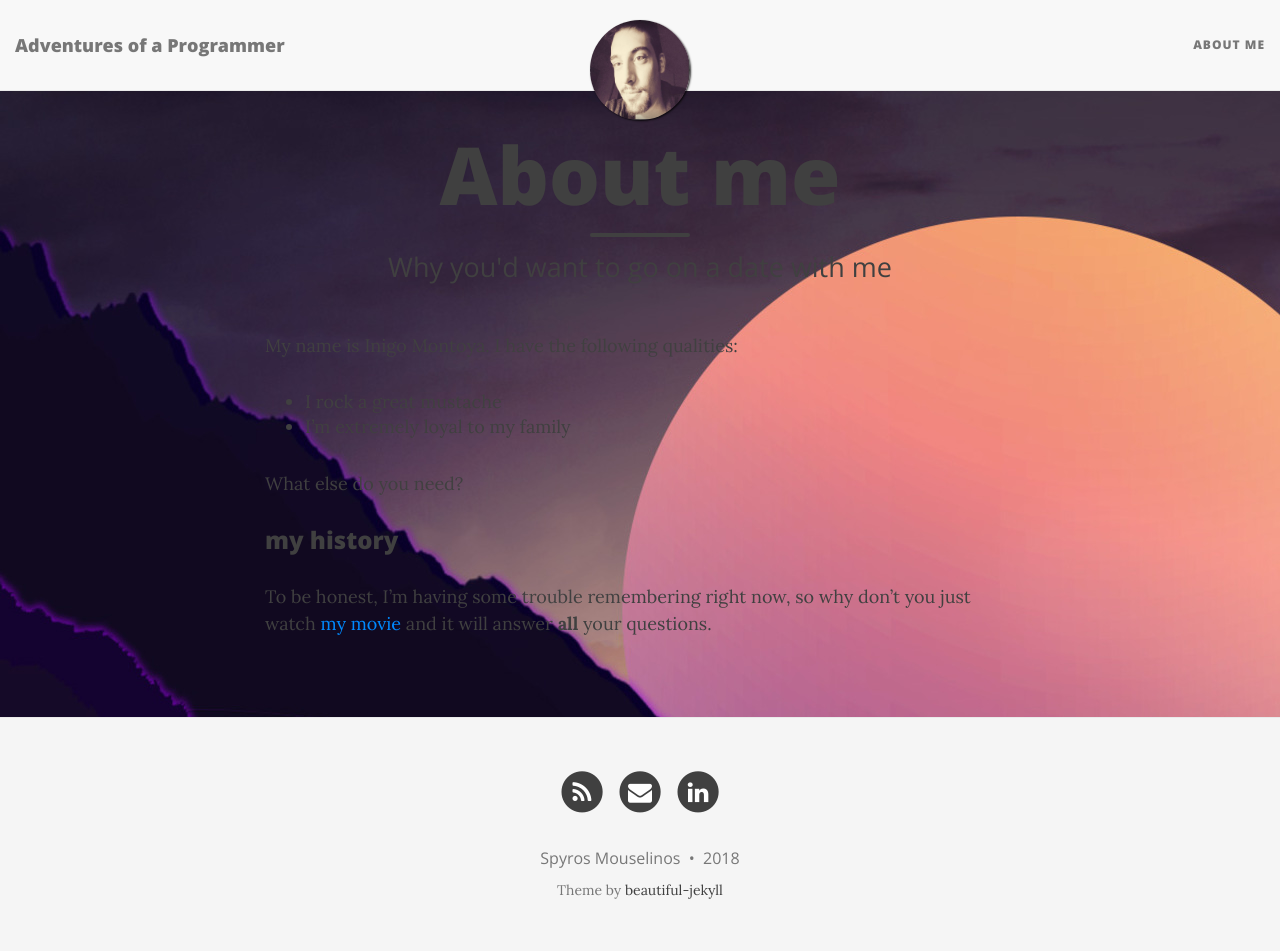
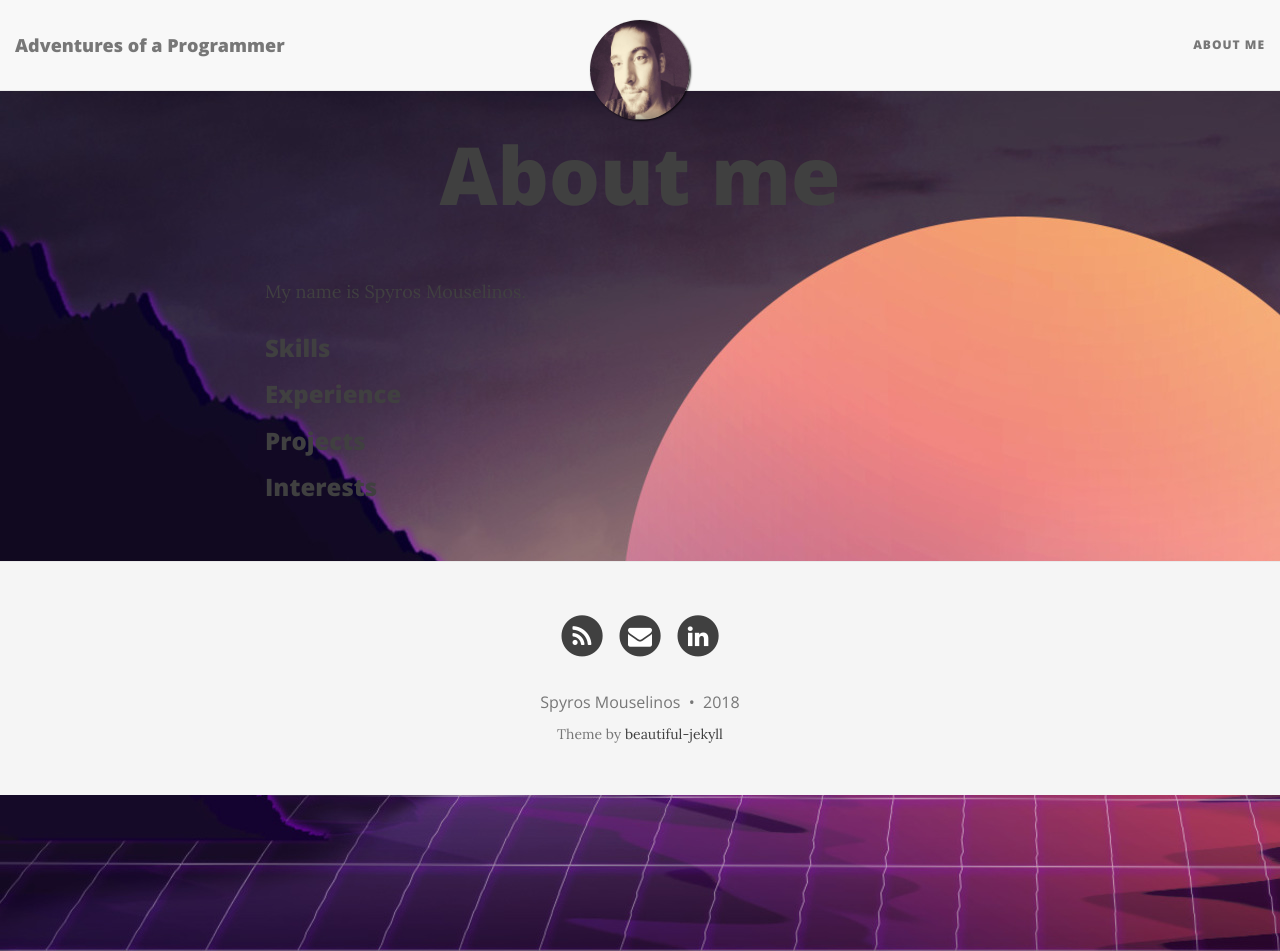
Before and after one commit to SpyrosMouselinos/SpyrosMouselinos.github.io, a Jekyll site: the page built from aboutme.md, in a window 1280 px wide and 951 px high. Built offline with Jekyll 4.4.1, drawn with Linux system fonts in a browser that asks for light colours; nearby versions of some CDN libraries.

Commit message:
Update aboutme.md

```diff
--- a/aboutme.md
+++ b/aboutme.md
@@ -1,16 +1,16 @@
 ---
 layout: page
 title: About me
-subtitle: Why you'd want to go on a date with me
 ---
 
-My name is Inigo Montoya. I have the following qualities:
+My name is Spyros Mouselinos.
+### Skills
 
-- I rock a great mustache
-- I'm extremely loyal to my family
+### Experience
 
-What else do you need?
 
-### my history
+### Projects
 
-To be honest, I'm having some trouble remembering right now, so why don't you just watch [my movie](http://en.wikipedia.org/wiki/The_Princess_Bride_%28film%29) and it will answer **all** your questions.
+
+
+### Interests
```
